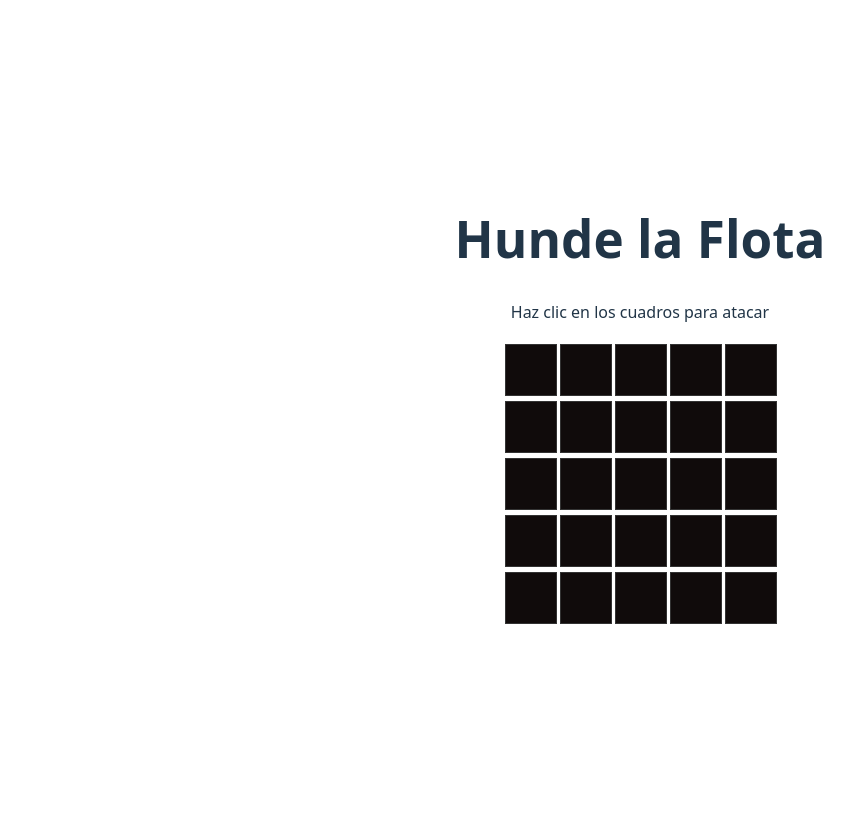
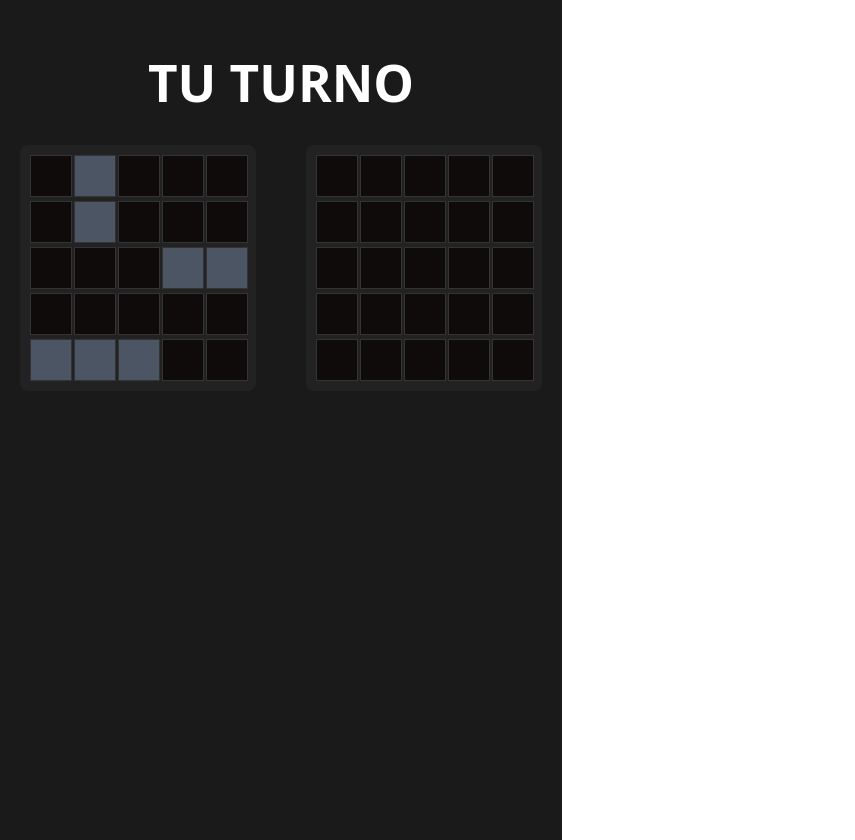
Before and after one commit to UNIZAR-30226-2026-13/Frontend, a React (Vite) app: page / in a window 1280 px wide. Shown: the whole page, without its empty margins (0-855 px from the left). Before the commit the page ends 800 px from the top, so only its background shows below. Built offline with nearby package versions, Linux system fonts and the light colour scheme.

Commit message:
Intento de IA

```diff
--- a/src/App.jsx
+++ b/src/App.jsx
@@ -1,12 +1,78 @@
+import { useState, useEffect } from 'react';
 import Tablero from './components/tablero';
-import './styles/App.css';
+
+//Crear mapa
+const getMapa = () => [
+  [0, 1, 0, 0, 0],
+  [0, 1, 0, 0, 0],
+  [0, 0, 0, 1, 1],
+  [0, 0, 0, 0, 0],
+  [1, 1, 1, 0, 0]
+];
 
 function App() {
+  const [mios, Mios] = useState(getMapa());
+  const [enemigos, Enemigos] = useState(getMapa());
+  const [turnoMio, TurnoMio] = useState(true);
+
+  //Ver si alguno ha ganado
+  const ganoYo = !enemigos.flat().includes(1);
+  const ganaIA = !mios.flat().includes(1);
+  const fin = ganoYo || ganaIA;
+
+  // useEffect reacciona al cambo de turno
+  useEffect(() => {
+    if (!turnoMio && !fin) {
+      const timer = setTimeout(() => {
+        let f, c;
+
+        do {
+        f = Math.floor(Math.random()*5);
+        c = Math.floor(Math.random()*5);
+        }while (mios[f][c] > 1);
+
+        const nuevo = mios.map(fila => [...fila]);
+        const acierto = nuevo[f][c] === 1;
+        nuevo[f][c] = acierto ? 2 : 3; //Si acierta se pone en tocado sino en agua
+
+        Mios(nuevo); // Actualizar tablero
+        if (!acierto) TurnoMio(true); // Solo cambio turno si falla
+      }, 1500); // Ponemos algo de tiempo de epsera para q no sea caotico
+      return () => clearTimeout(timer);
+    }
+  }, [turnoMio, mios, fin]); // Al depender de 'mios', si acierta, repite disparo
+
+  // Mis disparos
+  const disparar = (f, c) => {
+    if (!turnoMio || fin || enemigos[f][c] > 1) return;
+
+    const nuevo = enemigos.map(fila => [...fila]);
+    const acierto = nuevo[f][c] === 1;
+    nuevo[f][c] = acierto ? 2 : 3;
+
+    Enemigos(nuevo);
+    if (!acierto) TurnoMio(false);
+  };
+
   return (
-    <div className="App">
-      <h1>Hunde la Flota</h1>
-      <p>Haz clic en los cuadros para atacar</p>
-      <Tablero />
+    <div style={{ textAlign: 'center',
+    background: '#1a1a1a',
+    color: 'white',
+    minHeight: '100vh',
+    padding: '20px'
+    }}>
+      <h1>{fin ? (ganoYo ? "¡HAS GANADO!" : "¡PERDISTE!") : (turnoMio ? "TU TURNO" : "TURNO IA...")}</h1>
+
+      {fin && <button onClick={() => window.location.reload()} style={{padding: '10px'}}>Jugar otra vez</button>}
+
+      <div style={{ display: 'flex',
+        justifyContent: 'center',
+        gap: '50px',
+        marginTop: '20px'
+        }}>
+        <Tablero cuadricula={mios} alDisparar={() => {}} esIA={false} />
+        <Tablero cuadricula={enemigos} alDisparar={disparar} esIA={true} />
+      </div>
     </div>
   );
 }
--- a/src/components/celda.jsx
+++ b/src/components/celda.jsx
@@ -1,38 +1,32 @@
+function Celda({ valor, alClickar, esIA }) {
+  const obtenerColor = () => {
+    if (valor === 2) return "#4b5563"; // si esta tocado se pone gris ( mas sencillo por ahora y visible)
+    if (valor === 3) return "#3b82f6"; // si es agua se pone azul
+    if (esIA && valor === 1) return "#100b0b"; // Barcos del enemigo
+    if (!esIA && valor === 1) return "#4b5563"; // Tus barcos
 
-function Celda({ valor, alClickar }) {
-
-  const mostrarContenido = () => {
-    if (valor === 0) return "";    // Agua no tocada
-    if (valor === 1) return ""; // Barco
-    if (valor === 2) return "🔥"; // Tocado
-    if (valor === 3) return ""; // Fallo
-    return "";
-  };
-
-  const obtenerColorDeFondo = () => {
-    if (valor === 2) return "#555555";
-    if (valor === 3) return "#2abbeb";
-    return "#100b0b";
-  };
-
-  const estiloCelda = {
-    width: '50px',
-    height: '50px',
-    border: '1px solid #333',
-    display: 'flex',
-    alignItems: 'center',
-    justifyContent: 'center',
-    fontSize: '24px',
-    cursor: 'pointer',
-    backgroundColor: obtenerColorDeFondo(),
-    transition: 'background-color 0.3s ease'
+    return "#100b0b"; // Negro por defecto
   };
 
   return (
-    <div style={estiloCelda} onClick={alClickar}>
-      {mostrarContenido()}
+    <div
+      onClick={alClickar}
+      style={{
+        width: '40px',
+        height: '40px',
+        border: '1px solid #333',
+        backgroundColor: obtenerColor(),
+        cursor: 'pointer',
+        display: 'flex',
+        alignItems: 'center',
+        justifyContent: 'center',
+        fontSize: '20px',
+        transition: 'all 0.2s'
+      }}
+    >
+      {valor === 2 && "🔥"}
+      {valor === 3 && ""}
     </div>
   );
 }
-
 export default Celda;
--- a/src/components/tablero.jsx
+++ b/src/components/tablero.jsx
@@ -1,48 +1,26 @@
-import { useState } from 'react';
 import Celda from './celda';
 
-function Tablero() {
-  const [cuadricula, setCuadricula] = useState([
-    [0, 1, 0, 0, 0],
-    [0, 1, 0, 0, 0],
-    [0, 0, 0, 0, 1],
-    [0, 0, 0, 0, 1],
-    [0, 0, 1, 0, 0],
-  ]);
-
-  const manejarDisparo = (fila, columna) => {
-    const valorActual = cuadricula[fila][columna];
-    if (valorActual === 2 || valorActual === 3) return;
-
-    const nuevaCuadricula = cuadricula.map(f => [...f]);
-
-    if (valorActual === 1) {
-      nuevaCuadricula[fila][columna] = 2;
-    } else {
-      nuevaCuadricula[fila][columna] = 3;
-    }
-    setCuadricula(nuevaCuadricula);
-  };
-
+function Tablero({ cuadricula, alDisparar, esIA }) {
   return (
     <div style={{
       display: 'grid',
-      gridTemplateColumns: 'repeat(5, 50px)',
-      gap: '5px',
-      justifyContent: 'center',
-      marginTop: '20px'
+      gridTemplateColumns: 'repeat(5, 40px)',
+      gap: '4px',
+      backgroundColor: '#222',
+      padding: '10px',
+      borderRadius: '8px'
     }}>
-      {cuadricula.map((fila, indiceFila) =>
-        fila.map((valorCelda, indiceColumna) => (
+      {cuadricula.map((fila, i) =>
+        fila.map((valor, j) => (
           <Celda
-            key={`${indiceFila}-${indiceColumna}`}
-            valor={valorCelda}
-            alClickar={() => manejarDisparo(indiceFila, indiceColumna)}
+            key={`${i}-${j}`}
+            valor={valor}
+            esIA={esIA}
+            alClickar={() => alDisparar(i, j)}
           />
         ))
       )}
     </div>
   );
 }
-///Comprobaar
 export default Tablero;
```
